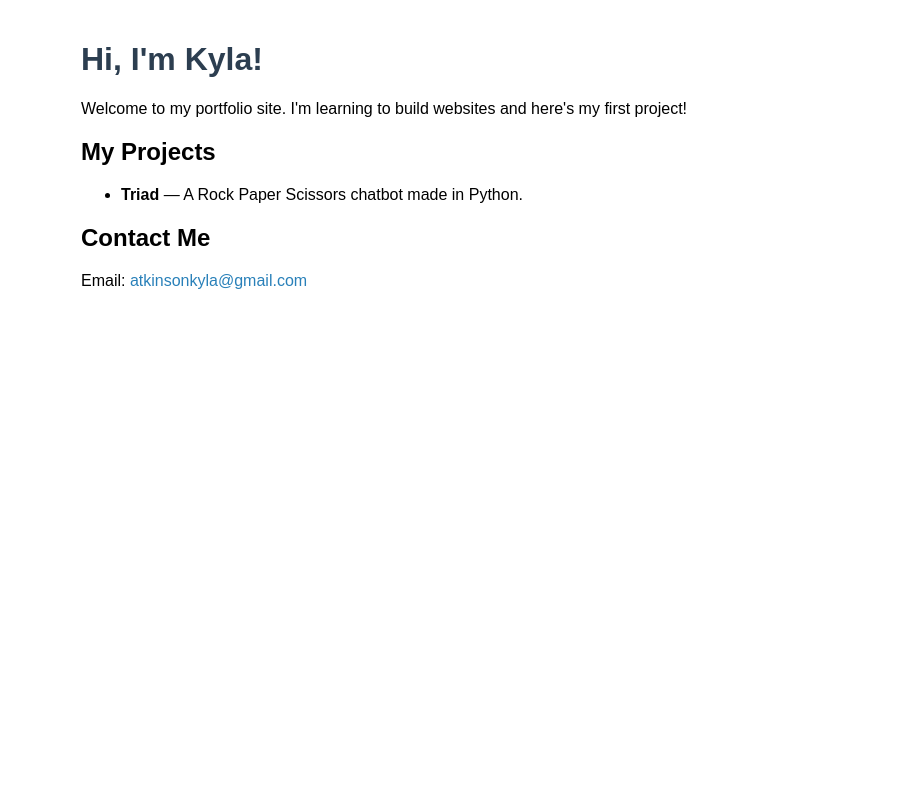
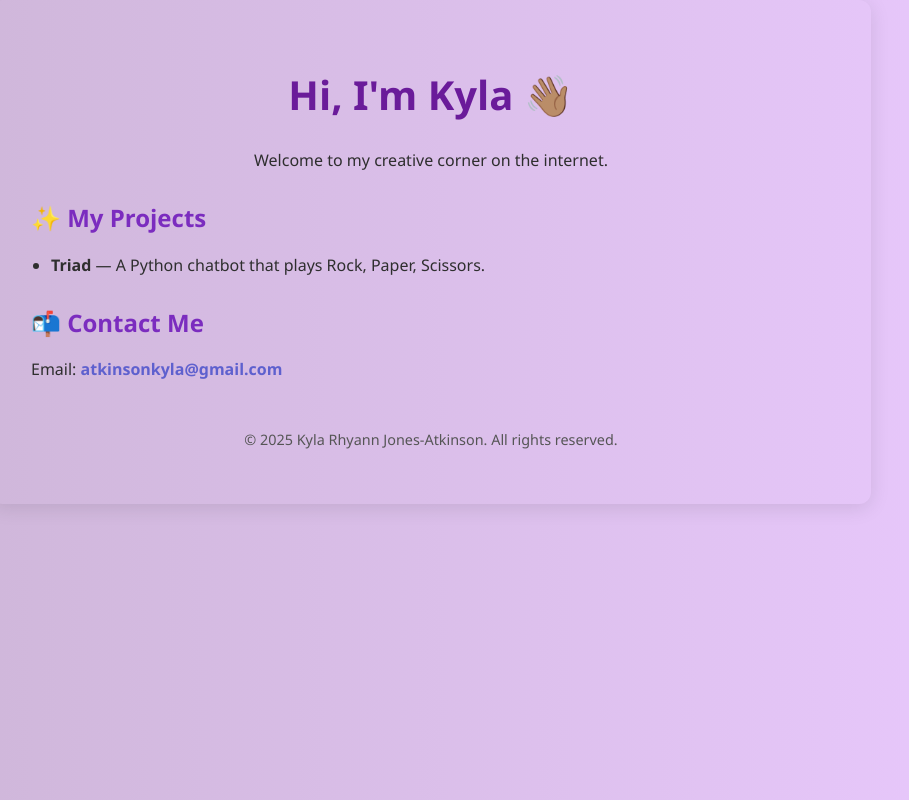
Before and after one commit to Kylarhyann/Kylarhyann.github.io, a plain HTML site: page index.html in a window 1280 px wide. Shown: the whole page, without its empty margins (209-1118 px from the left). Drawn offline with Linux system fonts and the light colour scheme.

Commit message:
Add files via upload

```diff
--- a/index.html
+++ b/index.html
@@ -4,21 +4,75 @@
   <meta charset="UTF-8" />
   <title>Kyla Rhyann Jones-Atkinson Portfolio</title>
   <style>
-    body { font-family: Arial, sans-serif; max-width: 700px; margin: auto; padding: 20px; }
-    h1 { color: #2c3e50; }
-    a { color: #2980b9; text-decoration: none; }
+    body {
+      margin: 0;
+      font-family: 'Segoe UI', Tahoma, Geneva, Verdana, sans-serif;
+      background: linear-gradient(to right, #cbb4d4, #eac9ff);
+      color: #2e2e2e;
+      padding: 40px;
+      max-width: 800px;
+      margin: auto;
+      box-shadow: 0 4px 20px rgba(0,0,0,0.1);
+      border-radius: 12px;
+    }
+
+    h1 {
+      font-size: 2.5em;
+      color: #6a1b9a;
+    }
+
+    h2 {
+      margin-top: 30px;
+      color: #7b2cbf;
+    }
+
+    a {
+      color: #5e60ce;
+      text-decoration: none;
+      font-weight: bold;
+    }
+
+    a:hover {
+      text-decoration: underline;
+    }
+
+    ul {
+      padding-left: 20px;
+    }
+
+    li {
+      margin-bottom: 10px;
+    }
+
+    .header {
+      text-align: center;
+    }
+
+    .footer {
+      margin-top: 50px;
+      text-align: center;
+      font-size: 0.9em;
+      color: #555;
+    }
   </style>
 </head>
 <body>
-  <h1>Hi, I'm Kyla!</h1>
-  <p>Welcome to my portfolio site. I'm learning to build websites and here's my first project!</p>
+  <div class="header">
+    <h1>Hi, I'm Kyla 👋🏽</h1>
+    <p>Welcome to my creative corner on the internet.</p>
+  </div>
 
-  <h2>My Projects</h2>
+  <h2>✨ My Projects</h2>
   <ul>
-    <li><strong>Triad</strong> — A Rock Paper Scissors chatbot made in Python.</li>
+    <li><strong>Triad</strong> — A Python chatbot that plays Rock, Paper, Scissors.</li>
+    <!-- Add more projects here as you grow! -->
   </ul>
 
-  <h2>Contact Me</h2>
+  <h2>📬 Contact Me</h2>
   <p>Email: <a href="mailto:atkinsonkyla@gmail.com">atkinsonkyla@gmail.com</a></p>
+
+  <div class="footer">
+    <p>© 2025 Kyla Rhyann Jones-Atkinson. All rights reserved.</p>
+  </div>
 </body>
 </html>
```
